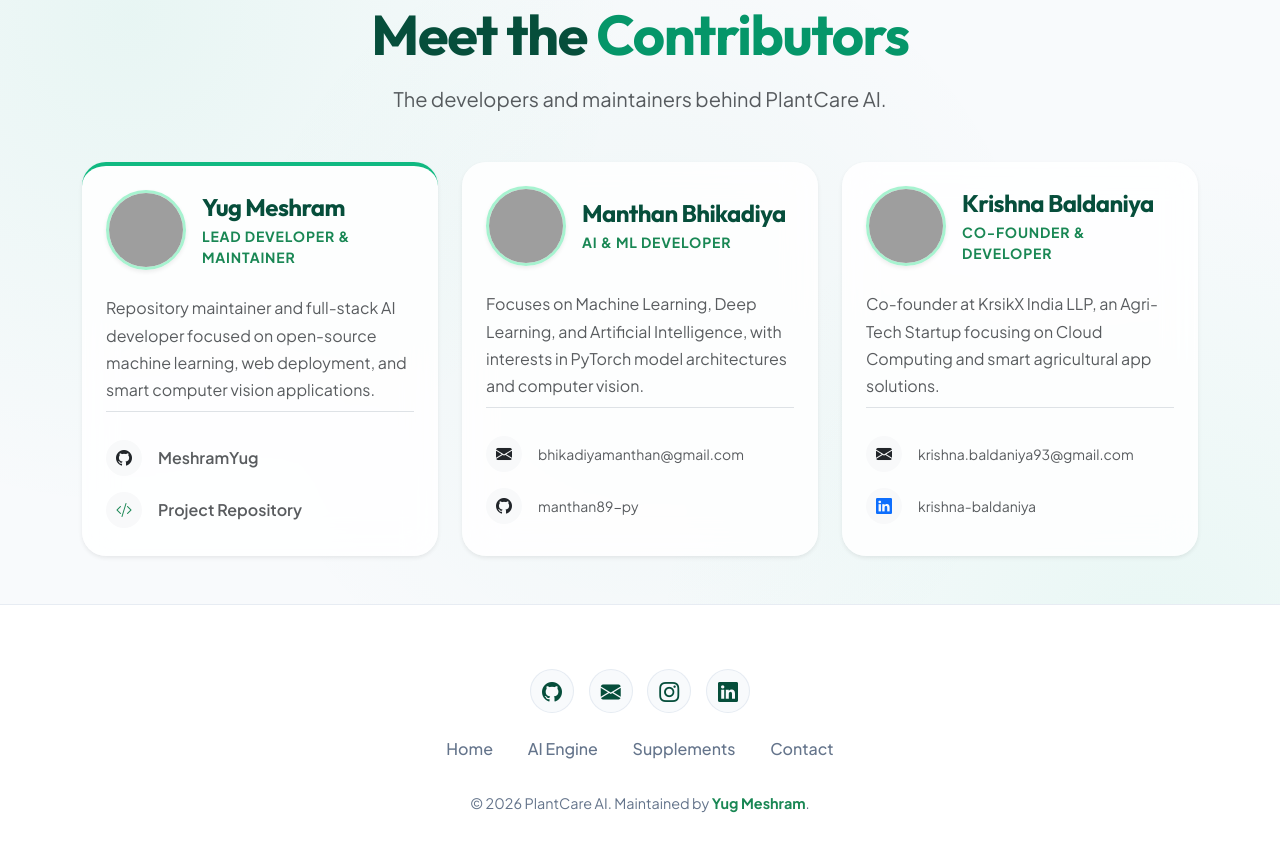
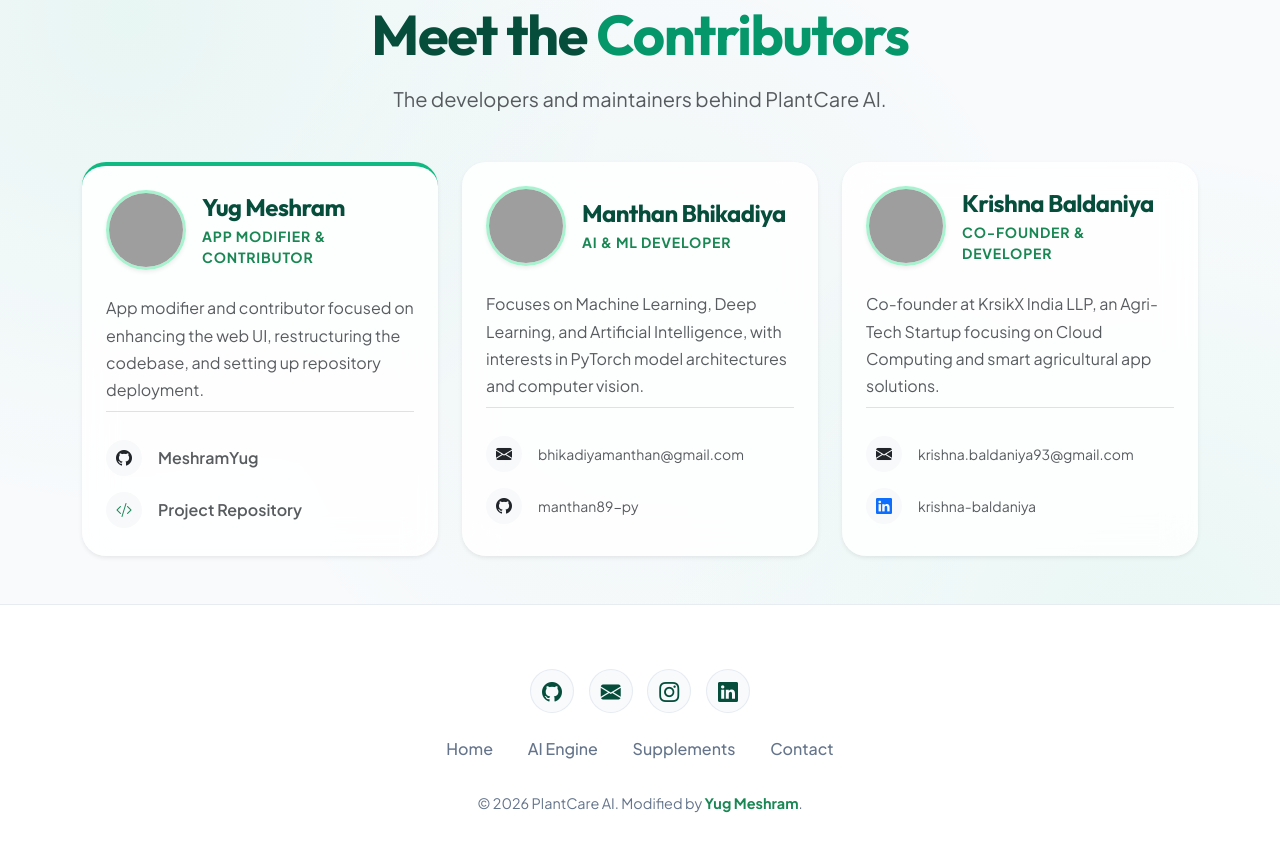
Before and after one commit to MeshramYug/Plant_Disease_Detection, a Flask app: page /contact in a window 1280 px wide. Shown: the part 195-1050 px from the top of the page. Run offline with Flask 3, Linux system fonts and the light colour scheme; parts of the project's set-up code (start-up, migrations or seed data) failed here and were passed over; grey boxes are pictures that could not be loaded.

Commit message:
Docs: Update Yug Meshram designation to App Modifier & Contributor

```diff
--- a/Flask Deployed App/templates/base.html
+++ b/Flask Deployed App/templates/base.html
@@ -308,7 +308,7 @@
                 <li class="list-inline-item mx-3"><a href="/market">Supplements</a></li>
                 <li class="list-inline-item mx-3"><a href="/contact">Contact</a></li>
             </ul>
-            <p class="copyright text-center mb-0">© <span id="year"></span> PlantCare AI. Maintained by <a href="https://github.com/MeshramYug" class="fw-bold text-success text-decoration-none">Yug Meshram</a>.</p>
+            <p class="copyright text-center mb-0">© <span id="year"></span> PlantCare AI. Modified by <a href="https://github.com/MeshramYug" class="fw-bold text-success text-decoration-none">Yug Meshram</a>.</p>
         </footer>
     </div>
 
--- a/Flask Deployed App/templates/contact-us.html
+++ b/Flask Deployed App/templates/contact-us.html
@@ -21,12 +21,12 @@
                     </div>
                     <div>
                         <h4 class="fw-bold mb-1">Yug Meshram</h4>
-                        <p class="text-success fw-bold mb-0 small text-uppercase" style="letter-spacing: 0.8px;">Lead Developer & Maintainer</p>
+                        <p class="text-success fw-bold mb-0 small text-uppercase" style="letter-spacing: 0.8px;">App Modifier & Contributor</p>
                     </div>
                 </div>
 
                 <p class="text-muted mb-4 pb-2 border-bottom" style="line-height: 1.7;">
-                    Repository maintainer and full-stack AI developer focused on open-source machine learning, web deployment, and smart computer vision applications.
+                    App modifier and contributor focused on enhancing the web UI, restructuring the codebase, and setting up repository deployment.
                 </p>
 
                 <div class="d-flex flex-column gap-2">
```
